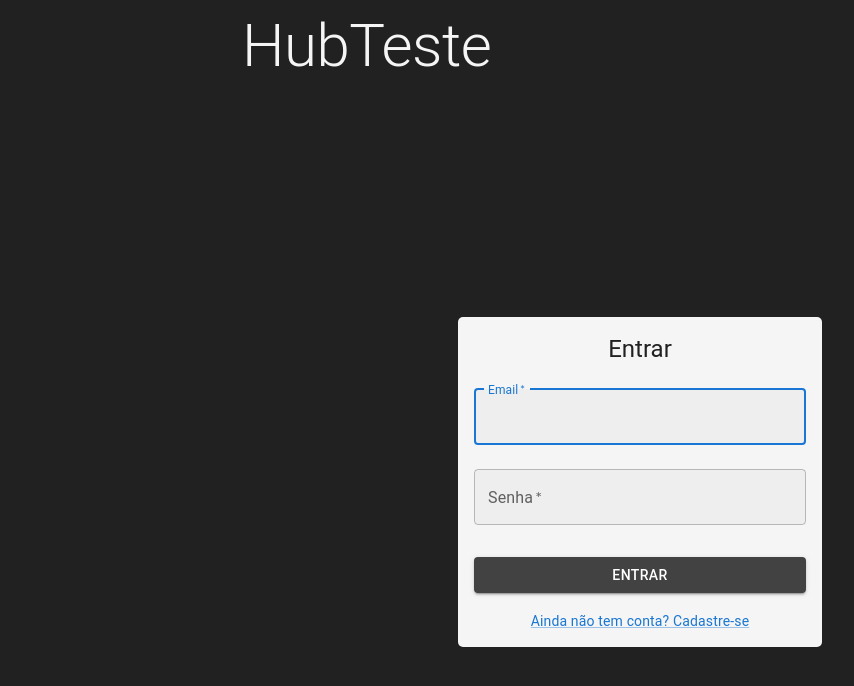
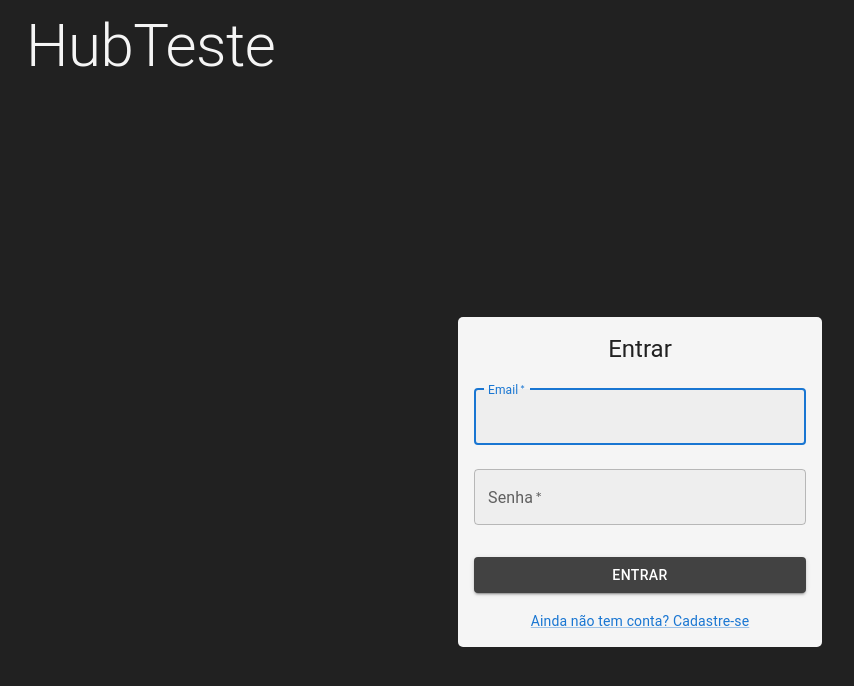
Before and after one commit to eliforte/hublocal-test-frontend, a React (Create React App) app: page / in a window 1280 px wide. Shown: the top 686 px of the page, without its empty margins (0-854 px from the left). Built offline with nearby package versions, Linux system fonts and the light colour scheme.

Commit message:
feat: add visual markup

```diff
--- a/src/components/header/index.tsx
+++ b/src/components/header/index.tsx
@@ -5,8 +5,10 @@ import {
   useTheme,
   useMediaQuery
 } from '@mui/material'
+import { useLocation } from 'react-router-dom'
 
 export const Header: React.FC = () => {
+  const path = useLocation().pathname
   const theme = useTheme()
   const smDown = useMediaQuery(theme.breakpoints.down('sm'))
 
@@ -14,7 +16,11 @@ export const Header: React.FC = () => {
     <Box
       display="flex"
       flexDirection="row"
-      marginLeft={ smDown ? theme.spacing(0) : theme.spacing(29)}
+      marginLeft={
+        smDown || (path === '/register' || path === '/')
+          ? theme.spacing(2)
+          : theme.spacing(29)
+      }
       maxWidth="100vw"
     >
       <Typography
```
